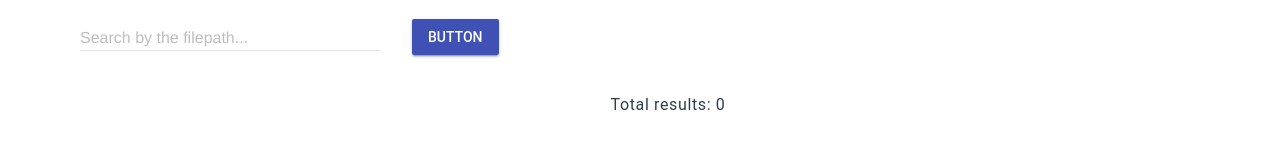
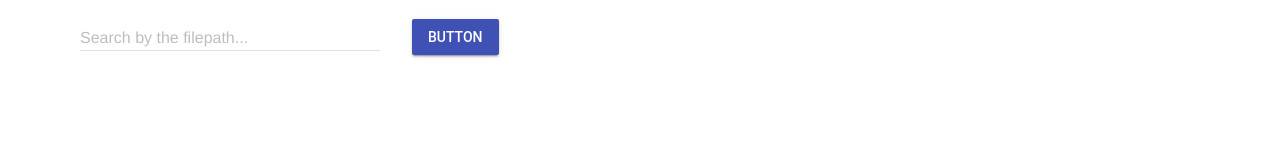
Before and after one commit to charliefurniss/cluster, a Vue app in the folder cluster/: page /#/ in a window 1280 px wide. Shown: the part 147-300 px from the top of the page. Built offline with nearby package versions, Linux system fonts and the light colour scheme.

Commit message:
styling and functionality updates

```diff
--- a/cluster/src/App.vue
+++ b/cluster/src/App.vue
@@ -35,11 +35,11 @@ html, body {
   .content {
     display: flex;
     flex-direction: column;
-    justify-content: center;
+    justify-content: flex-start;
     flex: 1 1 auto;
-    padding: 16px 16px 16px 72px;
+    padding: 16px 72px;
     @media screen and (min-width: 1025px) {
-      padding: 24px 24px 24px 80px;
+      padding: 24px 80px;
     }
   }
 }
--- a/cluster/src/components/InitialView.vue
+++ b/cluster/src/components/InitialView.vue
@@ -15,7 +15,7 @@
           <option value="5">Thousands scan</option>
           <option value="4">Tens of thousands scan</option>
         </select>
-        <label v-show="isSelectUnchanged">Please select a scan</label>
+        <label v-show="!isSelectActive">Please select a scan</label>
       </section>
       <section class="filter">
         <div class="mdl-textfield mdl-js-textfield mdl-textfield--floating-label">
@@ -26,7 +26,7 @@
           Button
         </button>
       </section>
-      <section class="results">
+      <section v-show="showResults" class="results">
         <div class="results__tally">
           <h6>Total results: {{totalResults}}</h6>
         </div>
@@ -62,29 +62,32 @@ export default {
   data () {
     return {
       data: [],
-      isSelectUnchanged: true,
+      isSelectActive: false,
       searchOption: null,
       showFilter: false,
       filePathInput: '',
-      showResults: false
+      showResults: null
     }
   },
   computed: {
     totalResults: function ()  {
       return this.data.length;
-    }
+    },
   },
   methods: {
     onSelectChange: async function () {
-      this.isSelectUnchanged = false;
+      this.isSelectActive = true;
       this.data = await this.getData();
+      this.showResults = true;
     },
     onFilePathInput: async function () {
       const FULL_SCAN_INDEX = 2;
+      const fullScanData = await this.getData(FULL_SCAN_INDEX);
+      const filterValue = this.filePathInput;
 
-      this.data = await this.getData(FULL_SCAN_INDEX);
+      this.data = this.filterData(filterValue, fullScanData);
 
-      this.updateData();
+      this.showResults = true;
     },
     getData: function (fullScanIndex) {
       const resultsIndex = fullScanIndex ? fullScanIndex : this.searchOption;
@@ -98,18 +101,14 @@ export default {
       .then(res => res.json())
       .then(json => this.formatData(json))
     },
-    updateData: function () {
-      const filterValue = this.filePathInput;
-
-      this.data = this.filterData(filterValue);
-    },
-    filterData: function (filterValue) {
-      return this.data.filter(item => {
+    filterData: function (filterValue, fullScanData) {
+      return fullScanData.filter(item => {
         return item.Path.indexOf(filterValue) !== -1;
       })
     },
     formatData: function (data) {
       const dataItems = [...data];
+
       return dataItems.map(item => {
         const Path = this.formatPath(item.Path);
         const Size = this.formatSize(item.Size);
@@ -182,9 +181,15 @@ export default {
 .results {
   display: flex;
   flex-direction: column;
-  align-items: center;
+  align-items: flex-start;
   flex: 1;
   overflow-y: auto;
+  &__tally {
+    font-weight: 500;
+    h6 {
+      color: rgb(63,81,181);
+    }
+  }
   .result {
     display: flex;
     flex-direction: column;
@@ -200,6 +205,7 @@ export default {
       }
       &-label {
         font-size: 12px;
+        color: rgb(63,81,181);
       }
       &-value {
         font-weight: 500;
```
